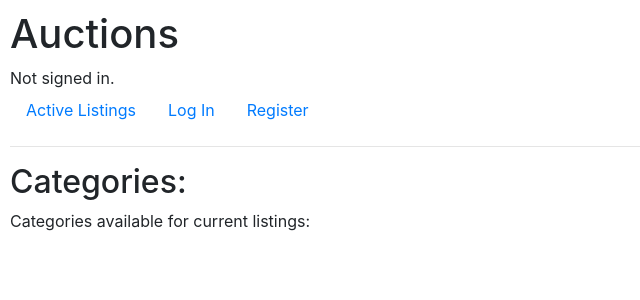
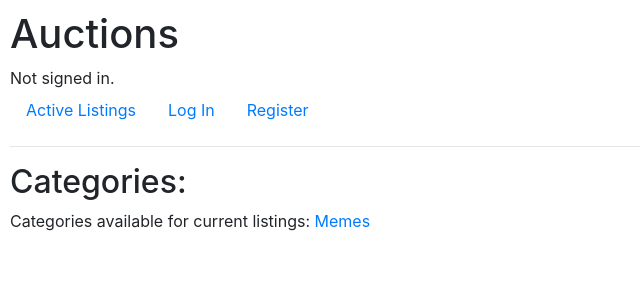
Before and after one commit to LakshayK0804/Commerce, a Django app: page /categories in a window 1280 px wide. Shown: the top 300 px of the page, without its empty margins (0-640 px from the left). Run offline with Django 3.2, Linux system fonts and the light colour scheme; some libraries are stand-ins or nearby versions.

Commit message:
Update categories.html

```diff
--- a/auctions/templates/auctions/categories.html
+++ b/auctions/templates/auctions/categories.html
@@ -10,12 +10,7 @@
 
 
         Categories available for current listings:
-
+        <a href="{% url 'categories/memes' %}" title = "Click to go to memes category">Memes</a>
     {% endblock %}
-    {% if user.is_authenticated %}
-        <li class="nav-item">
-            <a class="nav-link" href="{% url 'categories/memes' %}">Memes</a>
-        </li>
-    {% endif %}
   </body>
 </html>
```
